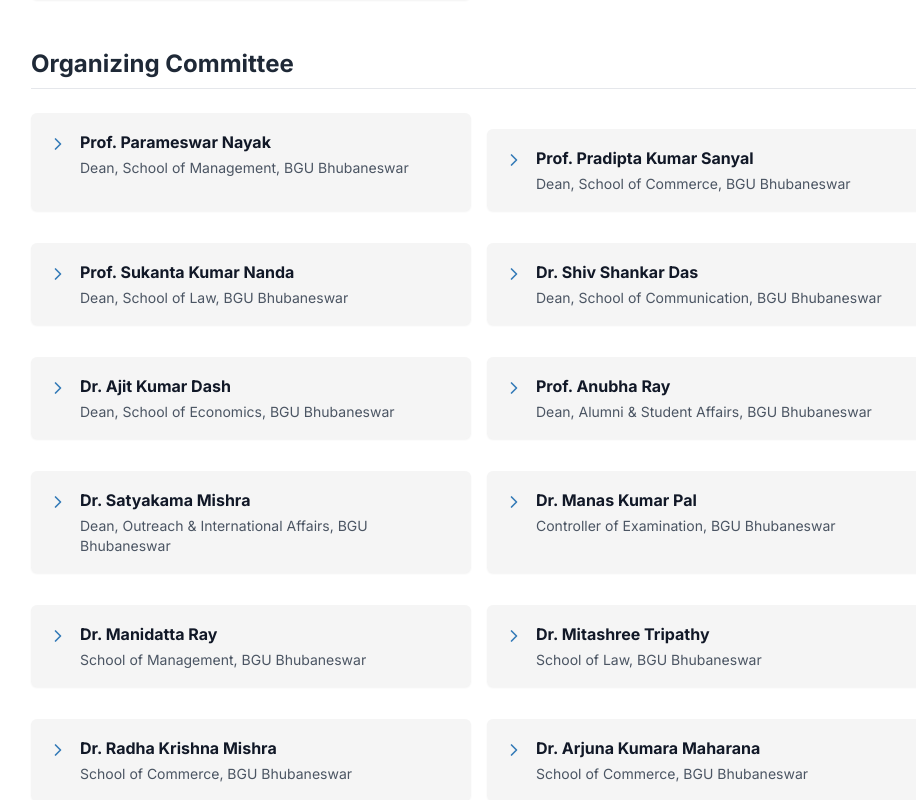
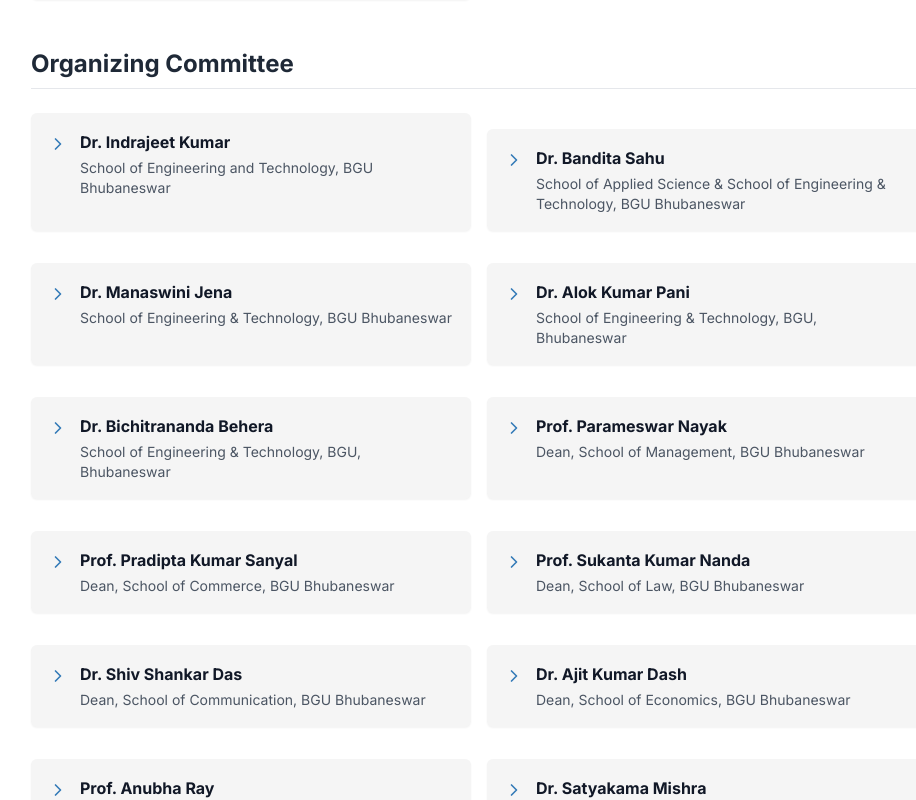
Before and after one commit to icssg-bgu0/icssg, a Next.js app: page / in a window 1280 px wide. Shown: the part 8200-9000 px from the top of the page, without its empty margins (161-1077 px from the left). Built offline with nearby package versions, Linux system fonts and the light colour scheme.

Commit message:
Update Organizing Committee members

```diff
--- a/components/sections/CommitteeSimplified.tsx
+++ b/components/sections/CommitteeSimplified.tsx
@@ -100,6 +100,11 @@
   {
     title: "Organizing Committee",
     members: [
+      { name: "Dr. Indrajeet Kumar", desc: "School of Engineering and Technology, BGU Bhubaneswar" },
+      { name: "Dr. Bandita Sahu", desc: "School of Applied Science & School of Engineering & Technology, BGU Bhubaneswar" },
+      { name: "Dr. Manaswini Jena", desc: "School of Engineering & Technology, BGU Bhubaneswar" },
+      { name: "Dr. Alok Kumar Pani", desc: "School of Engineering & Technology, BGU, Bhubaneswar" },
+      { name: "Dr. Bichitrananda Behera", desc: "School of Engineering & Technology, BGU, Bhubaneswar" },
       { name: "Prof. Parameswar Nayak", desc: "Dean, School of Management, BGU Bhubaneswar" },
       { name: "Prof. Pradipta Kumar Sanyal", desc: "Dean, School of Commerce, BGU Bhubaneswar" },
       { name: "Prof. Sukanta Kumar Nanda", desc: "Dean, School of Law, BGU Bhubaneswar" },
@@ -111,11 +116,9 @@
       { name: "Dr. Manidatta Ray", desc: "School of Management, BGU Bhubaneswar" },
       { name: "Dr. Mitashree Tripathy", desc: "School of Law, BGU Bhubaneswar" },
       { name: "Dr. Radha Krishna Mishra", desc: "School of Commerce, BGU Bhubaneswar" },
-      { name: "Dr. Arjuna Kumara Maharana", desc: "School of Commerce, BGU Bhubaneswar" },
       { name: "Dr. Abhijith P S", desc: "School of Commerce, BGU Bhubaneswar" },
       { name: "Dr. Sree Pavani Vanteddu", desc: "School of Management, BGU Bhubaneswar" },
       { name: "Dr. Sruthi Rajan", desc: "School of Communication, BGU Bhubaneswar" },
-      { name: "Dr. Tasneem Ahmad", desc: "School of Management, BGU Bhubaneswar" },
       { name: "Ms. Anwesha Padhi", desc: "School of Communication, BGU Bhubaneswar" }
     ]
   },
```
